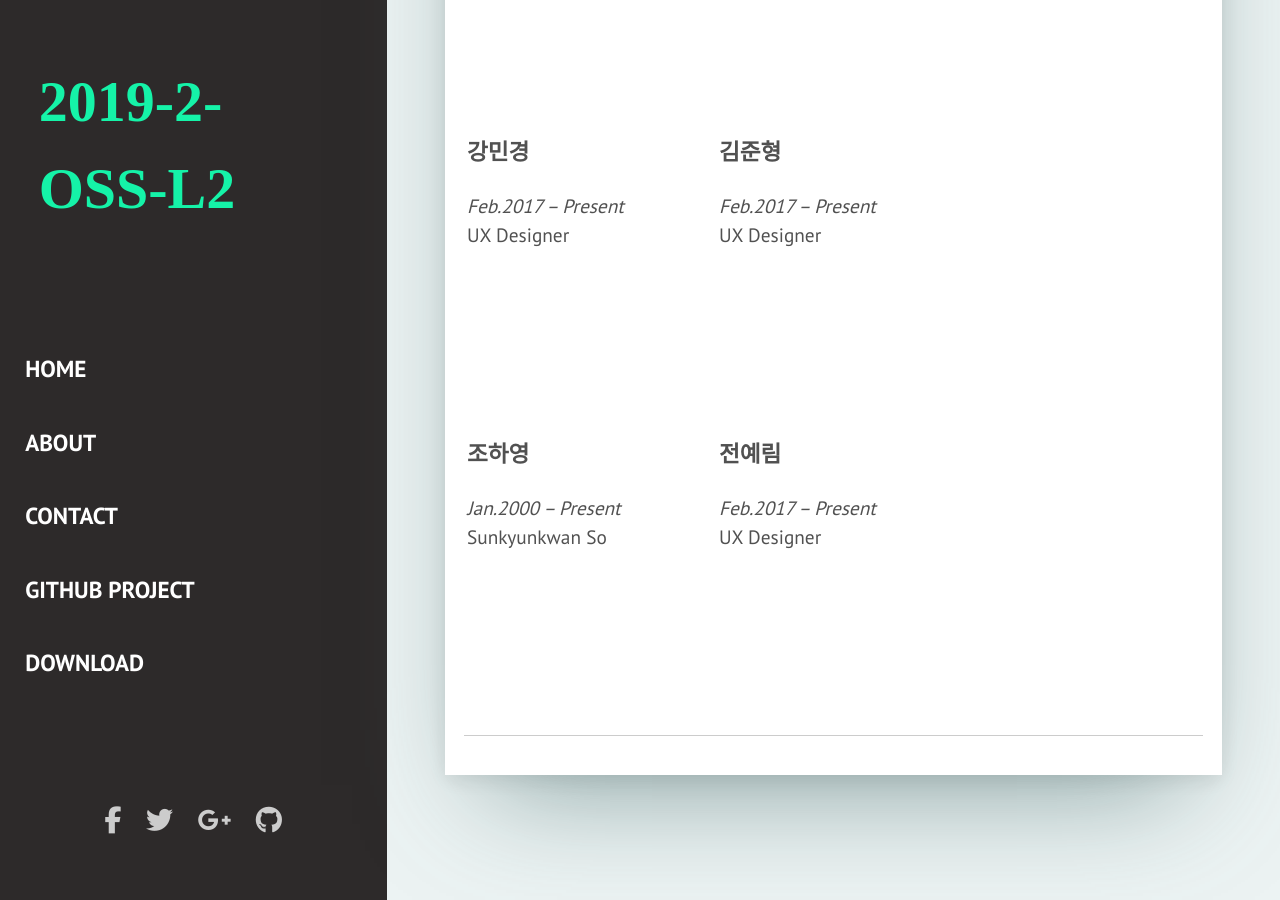
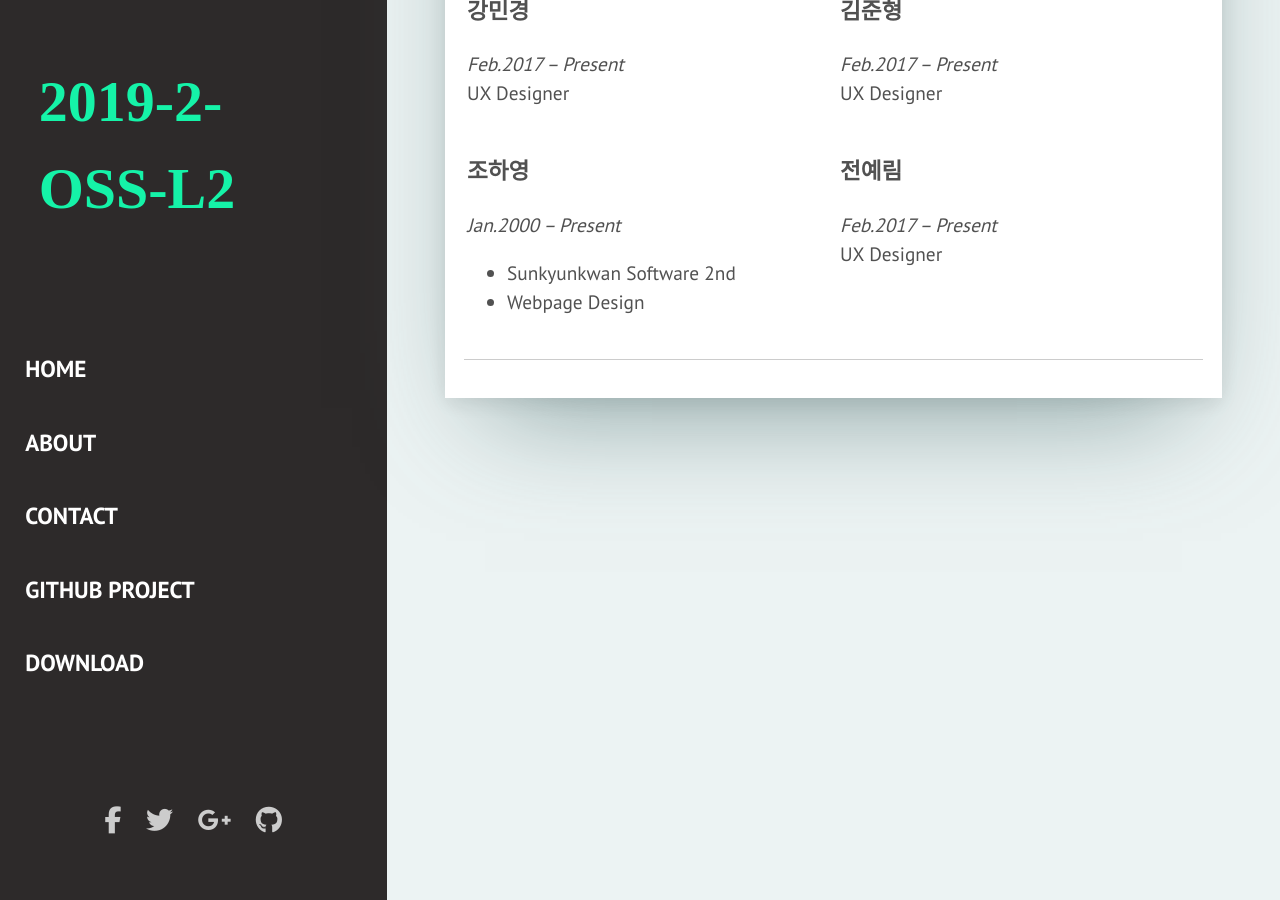
Before and after one commit to JunHyeongKim73/2019-2-OSS-L2, a Jekyll site: the page built from _pages/about.html, in a window 1280 px wide and 900 px high, scrolled down 570 px. Built offline with Jekyll 4.4.1, drawn with Linux system fonts in a browser that asks for light colours; nearby versions of some CDN libraries; some web fonts are replaced; library files that are not in the unit come from our copies.

Commit message:
intro table
Signed-off-by: hayoung <wh28533@gmail.com>

```diff
--- a/_pages/about.html
+++ b/_pages/about.html
@@ -17,7 +17,7 @@ permalink: /about/
 
                     <table>
                         <tr>
-                            <td valign="top" align="left" width = "250" height="300" >
+                            <td valign="top" align="left" width = "400" height="150" >
                                 <h3 style="font-weight: 2000;" >이승훈</h3>                                        <p>
                                 <i>Feb.2017 – Present</i><br>
                                 UX Designer
@@ -26,14 +26,14 @@ permalink: /about/
 
                         </tr>
                         <tr>
-                            <td valign="top" align="left" width = "250" height="300" >
+                            <td valign="top" align="left" width = "400" height="150" >
                                 <h3 style="font-weight: 2000;" >강민경</h3>
                                 <p>
                                     <i>Feb.2017 – Present</i><br>
                                     UX Designer
                                 </p>
                             </td>
-                            <td valign="top" align="left" width = "250" height="300" >
+                            <td valign="top" align="left" width = "400" height="150" >
                                     <h3 style="font-weight: 2000;" >김준형</h3>
                                     <p>
                                         <i>Feb.2017 – Present</i><br>
@@ -42,14 +42,17 @@ permalink: /about/
                             </td>
                         </tr>
                         <tr>
-                                <td valign="top" align="left" width = "250" height="300" >
+                                <td valign="top" align="left" width = "400" height="150" >
                                         <h3 style="font-weight: 2000;" >조하영</h3>
                                         <p>
                                                 <i>Jan.2000 – Present</i><br>
-                                                Sunkyunkwan So
+                                                <ul>
+                                                    <li>Sunkyunkwan Software 2nd</li>
+                                                    <li>Webpage Design</li>
+                                                </ul>
                                         </p>
                                 </td>
-                                <td valign="top" align="left" width = "250" height="300">
+                                <td valign="top" align="left" width = "400" height="150">
                                         <h3 style="font-weight: 2000;" >전예림</h3>
                                         <p>
                                                 <i>Feb.2017 – Present</i><br>
```
